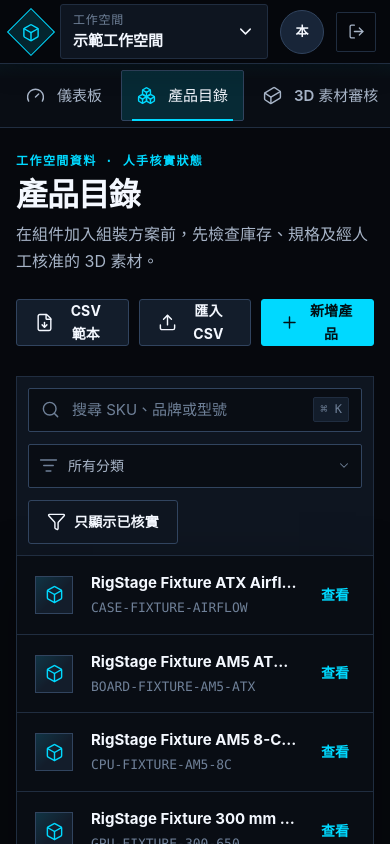
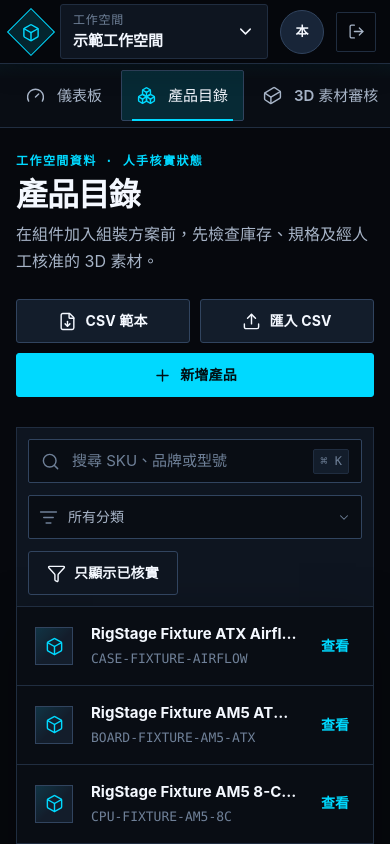
Before and after one commit to kyeunga25/pc-ai-3d-builder, a React (Vite) app: page /catalogue in a window 390 px wide. Shown: the top 844 px of the page. Built offline with nearby package versions, Linux system fonts and the light colour scheme.

Commit message:
fix: improve mobile catalogue actions

```diff
--- a/src/features/catalogue/catalogue.css
+++ b/src/features/catalogue/catalogue.css
@@ -386,12 +386,21 @@
 
 @media (max-width: 760px) {
   .catalogue-page .page-header__actions {
+    display: grid;
     width: 100%;
-    flex-wrap: wrap;
+    grid-template-columns: repeat(2, minmax(0, 1fr));
   }
 
   .catalogue-page .page-header__actions .button {
-    flex: 1;
+    width: 100%;
+    min-width: 0;
+    padding-right: 12px;
+    padding-left: 12px;
+    white-space: nowrap;
+  }
+
+  .catalogue-page .page-header__actions .button--primary {
+    grid-column: 1 / -1;
   }
 
   .catalogue-toolbar {
```
